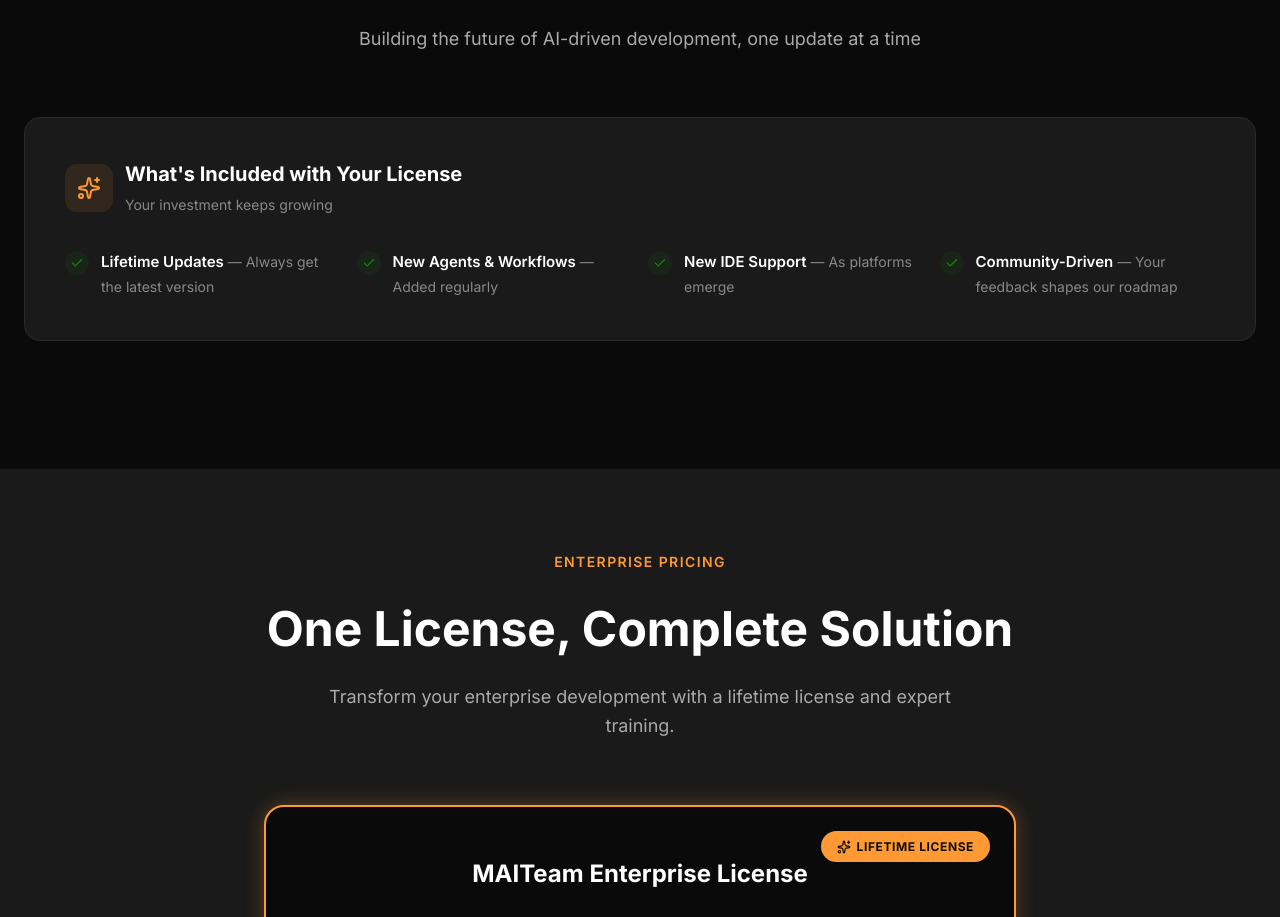
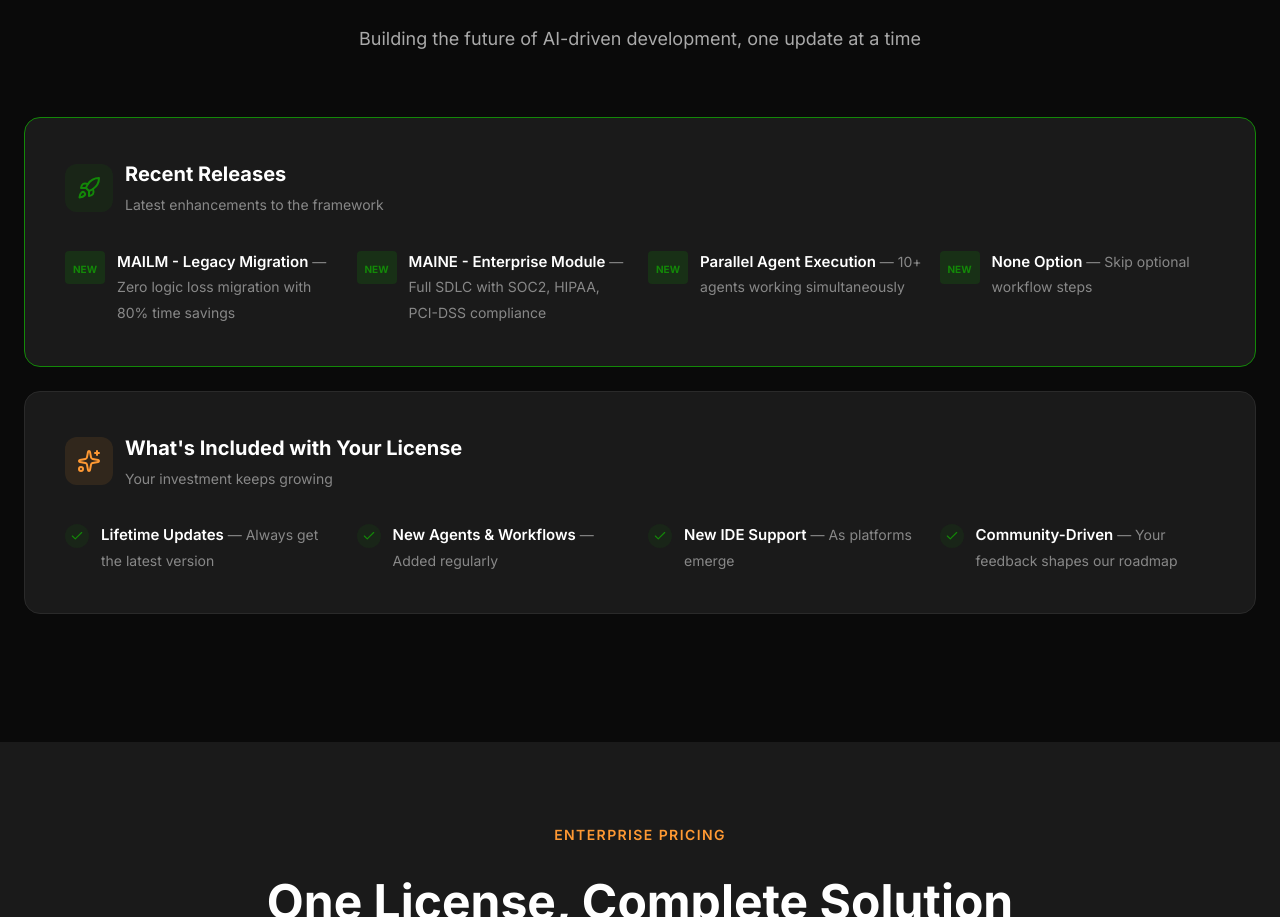
Before and after one commit to MicroSphere-Systems/maiteam-website, a React (Vite) app: page / in a window 1280 px wide. Shown: the part 9340-10257 px from the top of the page. Built offline with nearby package versions, Linux system fonts and the light colour scheme.

Commit message:
Implement recent releases section in Roadmap component
Added recent releases section with new items and styling.

```diff
--- a/src/components/Roadmap.jsx
+++ b/src/components/Roadmap.jsx
@@ -1,7 +1,14 @@
 import { motion } from 'framer-motion'
-import { Check, Sparkles } from 'lucide-react'
+import { Check, Sparkles, Rocket } from 'lucide-react'
 
 const Roadmap = () => {
+  const recentReleases = [
+    { title: 'MAILM - Legacy Migration', description: 'Zero logic loss migration with 80% time savings' },
+    { title: 'MAINE - Enterprise Module', description: 'Full SDLC with SOC2, HIPAA, PCI-DSS compliance' },
+    { title: 'Parallel Agent Execution', description: '10+ agents working simultaneously' },
+    { title: 'None Option', description: 'Skip optional workflow steps' },
+  ]
+
   const lifetimeUpdates = [
     { title: 'Lifetime Updates', description: 'Always get the latest version' },
     { title: 'New Agents & Workflows', description: 'Added regularly' },
@@ -44,12 +51,73 @@
           </motion.p>
         </div>
 
+        {/* Recent Releases */}
+        <motion.div
+          initial={{ opacity: 0, y: 20 }}
+          whileInView={{ opacity: 1, y: 0 }}
+          viewport={{ once: true }}
+          transition={{ delay: 0.2 }}
+          style={{
+            backgroundColor: '#1a1a1a',
+            border: '1px solid #138808',
+            borderRadius: '16px',
+            padding: '40px',
+            marginBottom: '24px',
+          }}
+        >
+          <div style={{ display: 'flex', alignItems: 'center', gap: '12px', marginBottom: '32px' }}>
+            <div style={{
+              width: '48px',
+              height: '48px',
+              backgroundColor: 'rgba(19, 136, 8, 0.1)',
+              borderRadius: '12px',
+              display: 'flex',
+              alignItems: 'center',
+              justifyContent: 'center'
+            }}>
+              <Rocket style={{ color: '#138808' }} size={24} />
+            </div>
+            <div>
+              <h3 style={{ color: 'white', fontSize: '20px', fontWeight: 700, margin: 0 }}>
+                Recent Releases
+              </h3>
+              <p style={{ color: '#888', fontSize: '14px', margin: '4px 0 0 0' }}>
+                Latest enhancements to the framework
+              </p>
+            </div>
+          </div>
+
+          <div style={{
+            display: 'grid',
+            gridTemplateColumns: 'repeat(auto-fit, minmax(min(100%, 260px), 1fr))',
+            gap: '16px'
+          }}>
+            {recentReleases.map((item, index) => (
+              <div key={index} style={{ display: 'flex', alignItems: 'flex-start', gap: '12px' }}>
+                <div style={{
+                  padding: '4px 8px',
+                  backgroundColor: 'rgba(19, 136, 8, 0.2)',
+                  borderRadius: '4px',
+                  flexShrink: 0,
+                  marginTop: '2px'
+                }}>
+                  <span style={{ color: '#138808', fontSize: '10px', fontWeight: 700, textTransform: 'uppercase' }}>NEW</span>
+                </div>
+                <div>
+                  <span style={{ color: 'white', fontWeight: 600, fontSize: '15px' }}>{item.title}</span>
+                  <span style={{ color: '#888', fontSize: '14px' }}> — {item.description}</span>
+                </div>
+              </div>
+            ))}
+          </div>
+        </motion.div>
+
         {/* Lifetime Updates */}
         <motion.div
           initial={{ opacity: 0, y: 20 }}
           whileInView={{ opacity: 1, y: 0 }}
           viewport={{ once: true }}
-          transition={{ delay: 0.2 }}
+          transition={{ delay: 0.3 }}
           style={{
             backgroundColor: '#1a1a1a',
             border: '1px solid #2a2a2a',
```
